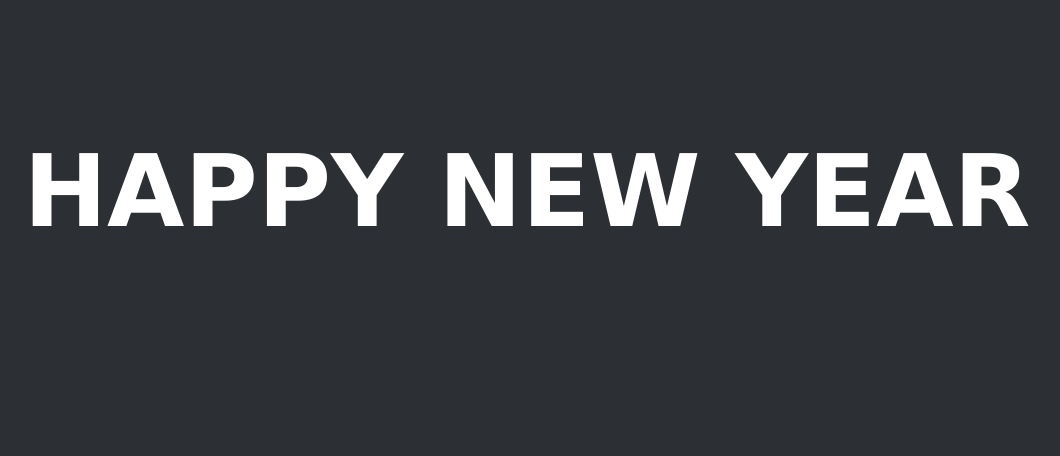
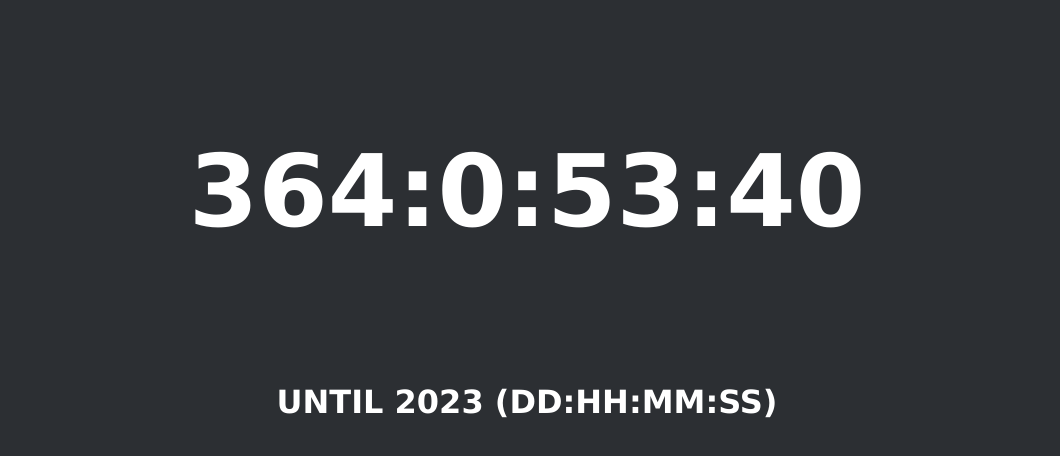
Before and after one commit to yodaheYT/yodaheYT.github.io, a plain HTML site: page Non Important HTML/Test.html in a window 1280 px wide. Shown: the whole page, without its empty margins (113-1173 px from the left). Drawn offline with Linux system fonts and the light colour scheme.

Commit message:
Update Test.html

```diff
--- a/Non Important HTML/Test.html
+++ b/Non Important HTML/Test.html
@@ -6,17 +6,18 @@
         <link rel="icon" type="image/x-icon" href="../Images/logo.PNG">
     </head>
     <h4 id="clock" class="clock"><center></center></h4>
-    <h1 id="TEXT"><center>UNTIL 2022 (HH:MM:SS)</center></h1>
+    <h1 id="TEXT"><center>UNTIL 2023 (DD:HH:MM:SS)</center></h1>
     <script>
-        var date = new Date("Jan 1, 2022 00:00:00").getTime();
+        var date = new Date("Jan 1, 2023 00:00:00").getTime();
         var x = setInterval(function() {
             var now = new Date().getTime();
             var distance = date - now;
+            var days = Math.floor(distance / (1000 * 60  * 60 * 24));
             var hours = Math.floor((distance % (1000 * 60 * 60 * 24)) / (1000 * 60 * 60));
             var minutes = Math.floor((distance % (1000 * 60 * 60)) / (1000 * 60));
             var seconds = Math.floor((distance % (1000 * 60)) / 1000);
 
-            document.getElementById("clock").innerHTML = hours + ":" + minutes + ":" + seconds;
+            document.getElementById("clock").innerHTML = days + ":" + hours + ":" + minutes + ":" + seconds;
             if (distance < 0) {
                 document.getElementById("clock").innerHTML = "HAPPY NEW YEAR"
                 document.getElementById("TEXT").remove()
```
